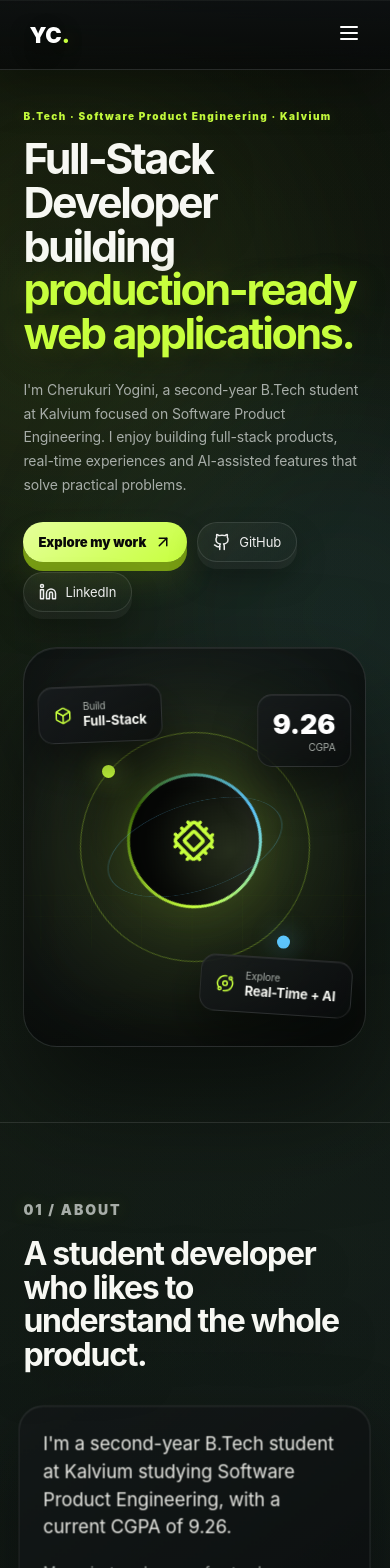
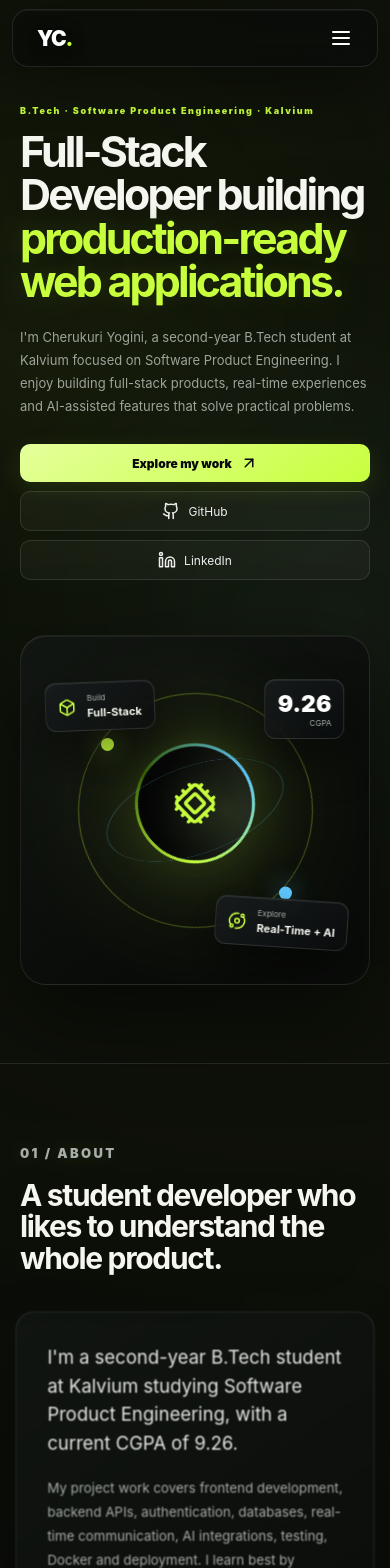
Before and after one commit to cherukuriyogini/portfolio, a Next.js app: page / in a window 390 px wide. Shown: the top 1568 px of the page. Built offline with nearby package versions, Linux system fonts and the light colour scheme.

Commit message:
Redesign portfolio with a professional, modern, user-focused UI

```diff
--- a/app/portfolio-ui.css
+++ b/app/portfolio-ui.css
@@ -1,90 +1,280 @@
-/* Compact UI refresh — smaller typography, cleaner spacing, and a sharper portfolio layout. */
+/* =========================================================
+   Portfolio UI — Professional redesign
+   Clean editorial layout + subtle depth + responsive polish
+   ========================================================= */
+
+:root {
+  --p-bg: #070807;
+  --p-surface: #0d100e;
+  --p-surface-2: #111511;
+  --p-border: rgba(255,255,255,.10);
+  --p-border-strong: rgba(199,255,61,.28);
+  --p-text: #f4f6ef;
+  --p-muted: #9ca49b;
+  --p-accent: #c7ff3d;
+  --p-accent-soft: #e6ffad;
+  --p-blue: #67c9ff;
+}
+
 body {
   font-family: Inter, ui-sans-serif, system-ui, -apple-system, BlinkMacSystemFont, "Segoe UI", sans-serif;
   font-size: 14px;
-  letter-spacing: -0.008em;
+  background: var(--p-bg);
+  color: var(--p-text);
 }
 
-.nav { height: 70px; padding: 0 6vw; }
-.brand { font-size: 22px; }
-.navLinks { gap: 25px; }
-.navLinks button { font-size: 13px; font-weight: 600; }
-.navCta { padding: 10px 15px; font-size: 13px; }
+.siteRoot {
+  background:
+    radial-gradient(circle at 80% 7%, rgba(199,255,61,.055), transparent 24%),
+    radial-gradient(circle at 8% 36%, rgba(103,201,255,.035), transparent 22%);
+}
 
-.section { padding: 100px 8vw; }
-.hero { padding-top: 125px; gap: 55px; min-height: 92vh; }
-.eyebrow { font-size: 10px; margin-bottom: 15px; letter-spacing: .14em; }
+.siteRoot::before {
+  opacity: .045;
+  background-size: 72px 72px;
+  mask-image: linear-gradient(to bottom, #000, transparent 75%);
+}
+
+.ambient { opacity: .045; filter: blur(130px); }
+
+/* Navigation */
+.nav {
+  width: min(1180px, calc(100% - 36px));
+  left: 50%;
+  right: auto;
+  transform: translateX(-50%);
+  top: 16px;
+  height: 62px;
+  padding: 0 18px;
+  border: 1px solid var(--p-border);
+  border-radius: 16px;
+  background: rgba(10,12,10,.78);
+  backdrop-filter: blur(22px);
+  box-shadow: 0 18px 55px rgba(0,0,0,.32), inset 0 1px 0 rgba(255,255,255,.05);
+}
+
+.brand { font-size: 21px; letter-spacing: -.06em; }
+.navLinks { gap: 7px; }
+.navLinks button {
+  padding: 8px 12px;
+  border-radius: 9px;
+  font-size: 12px;
+  color: #aeb5ad;
+}
+.navLinks button:hover { background: rgba(255,255,255,.055); color: #fff; transform: none; }
+.navCta { padding: 9px 14px; font-size: 12px; box-shadow: none; }
+.navCta:hover { box-shadow: 0 8px 25px rgba(112,150,24,.2); }
+
+/* Buttons */
+.primaryBtn, .secondaryBtn {
+  font-size: 12px;
+  padding: 10px 14px;
+  border-radius: 10px;
+  box-shadow: none;
+}
+.primaryBtn { box-shadow: 0 8px 24px rgba(130,170,30,.16); }
+.primaryBtn:hover { box-shadow: 0 12px 28px rgba(130,170,30,.25); }
+.secondaryBtn { background: rgba(255,255,255,.035); }
+
+/* Global sections */
+.section { max-width: 1220px; padding: 105px 42px; }
+.eyebrow { font-size: 9px; letter-spacing: .18em; margin-bottom: 14px; }
+.sectionHead { max-width: 720px; margin-bottom: 42px; }
+.sectionHead h2 {
+  font-size: clamp(30px, 4vw, 48px);
+  letter-spacing: -.045em;
+  line-height: 1.05;
+  margin-bottom: 13px;
+}
+.sectionHead > p:last-child { font-size: 13px; line-height: 1.7; max-width: 610px; }
+
+/* Hero */
+.hero {
+  max-width: 1220px;
+  min-height: 100vh;
+  padding-top: 135px;
+  grid-template-columns: minmax(0, 1.05fr) minmax(360px, .75fr);
+  gap: 55px;
+}
 .hero h1 {
-  font-size: clamp(40px, 5vw, 68px);
-  line-height: 1.02;
-  letter-spacing: -0.055em;
   max-width: 760px;
-  margin-bottom: 22px;
+  font-size: clamp(43px, 5.5vw, 72px);
+  line-height: 1.01;
+  letter-spacing: -.065em;
+  margin-bottom: 23px;
 }
-.heroText { font-size: 15px; line-height: 1.7; max-width: 620px; }
-.heroActions { margin-top: 25px; gap: 10px; }
-.primaryBtn, .secondaryBtn { font-size: 13px; padding: 10px 15px; }
+.heroText {
+  max-width: 590px;
+  font-size: 14px;
+  line-height: 1.75;
+  color: #9ca49b;
+}
+.heroActions { margin-top: 27px; gap: 9px; }
 
-.heroSceneShell, .heroScene { min-height: 500px; }
-.coreOrb { width: 135px; height: 135px; left: calc(50% - 67.5px); top: calc(50% - 67.5px); }
+/* Hero visual — less playful, more premium */
+.heroSceneShell { min-height: 470px; }
+.heroScene {
+  min-height: 470px;
+  border-radius: 26px;
+  border-color: rgba(255,255,255,.09);
+  background:
+    radial-gradient(circle at 50% 44%, rgba(199,255,61,.08), transparent 23%),
+    linear-gradient(145deg, #121612, #090b09 72%);
+  box-shadow: 0 35px 90px rgba(0,0,0,.5), inset 0 1px 0 rgba(255,255,255,.06);
+}
+.sceneGrid { opacity: .11; background-size: 38px 38px; }
+.sceneGlow { width: 230px; height: 230px; opacity: .6; }
+.coreOrb { width: 120px; height: 120px; left: calc(50% - 60px); top: calc(50% - 60px); }
+.orbitRingOne { width: 235px; height: 235px; margin: -117px; }
+.orbitRingTwo { width: 300px; height: 150px; margin-left: -150px; margin-top: -75px; }
+.floatPanel { padding: 10px 12px; border-radius: 11px; }
+.floatPanel strong { font-size: 11px; }
+.floatPanel span, .floatPanel small { font-size: 8px; }
+.panelA { left: 7%; top: 16%; }
+.panelB { right: 6%; bottom: 13%; }
+.panelC { right: 8%; top: 13%; }
+.panelC .metric { font-size: 23px; }
 
-.sectionHead { max-width: 760px; margin-bottom: 38px; }
-.sectionHead h2 { font-size: clamp(30px, 4vw, 50px); line-height: 1.05; margin-bottom: 14px; }
-.sectionHead > p:last-child { font-size: 14px; line-height: 1.65; }
+/* About */
+.about { border-top: 1px solid var(--p-border); }
+.aboutGrid { grid-template-columns: 1.45fr .7fr; gap: 42px; }
+.aboutCardInner {
+  padding: 30px;
+  border-radius: 18px;
+  background: linear-gradient(145deg, #111511, #0b0d0b);
+  box-shadow: 0 25px 60px rgba(0,0,0,.25);
+}
+.about p { font-size: 13px; line-height: 1.8; }
+.about .lead { font-size: 18px; line-height: 1.55; }
+.facts3d { gap: 10px; }
+.factCube { padding: 20px; border-radius: 14px; box-shadow: 0 18px 40px rgba(0,0,0,.24); }
+.factCube strong { font-size: 27px; }
+.factCube span { font-size: 10px; }
 
-.aboutGrid { gap: 40px; }
-.aboutCardInner { padding: 28px; }
-.about p { font-size: 14px; line-height: 1.75; }
-.about .lead { font-size: 19px; line-height: 1.5; }
-.factCube { padding: 21px; }
-.factCube strong { font-size: 28px; }
-.factCube span { font-size: 11px; }
+/* Skills */
+.skillGrid { grid-template-columns: repeat(3, 1fr); gap: 13px; }
+.skillCard {
+  padding: 23px;
+  border-radius: 16px;
+  background: linear-gradient(145deg, #111511, #0b0d0b);
+  box-shadow: 0 20px 45px rgba(0,0,0,.23);
+}
+.skillCard h3 { font-size: 15px; margin: 17px 0 11px; }
+.skillIcon3d { width: 41px; height: 41px; }
+.chips { gap: 5px; }
+.chips span { font-size: 9px; padding: 5px 7px; border-radius: 6px; }
 
-.skillGrid { gap: 15px; }
-.skillCard { padding: 24px; }
-.skillCard h3 { margin: 20px 0 12px; font-size: 17px; }
-.skillIcon3d { width: 43px; height: 43px; }
-.chips { gap: 5px; }
-.chips span { font-size: 10px; padding: 6px 8px; }
+/* Contributions */
+.contributionList { border-top: 1px solid var(--p-border); }
+.contribution {
+  padding: 22px 12px;
+  grid-template-columns: 48px 1fr 1.65fr;
+  gap: 18px;
+  border-bottom-color: var(--p-border);
+}
+.contribution:hover { background: rgba(255,255,255,.018); }
+.contribution h3 { font-size: 15px; }
+.contribution p { font-size: 12px; line-height: 1.65; }
 
-.contribution { padding: 23px 12px; grid-template-columns: 55px 1fr 1.5fr; gap: 20px; }
-.contribution > span { font-size: 10px; }
-.contribution h3 { font-size: 17px; }
-.contribution p { font-size: 13px; line-height: 1.6; }
+/* Projects */
+.projectIntro {
+  display: flex;
+  align-items: end;
+  justify-content: space-between;
+  gap: 50px;
+  max-width: 1150px;
+}
+.projectIntro > p { max-width: 360px; font-size: 12px; line-height: 1.7; color: var(--p-muted); }
+.projectList { max-width: 1150px; gap: 20px; }
+.projectTilt { perspective: 1300px; }
+.projectCard {
+  border-radius: 20px;
+  border-color: var(--p-border);
+  background: linear-gradient(145deg, #111511, #0a0c0a);
+  box-shadow: 0 28px 70px rgba(0,0,0,.32);
+}
+.projectCard:hover { border-color: var(--p-border-strong); }
+.projectContent3d { padding: 27px; }
+.projectTop { margin-bottom: 8px; }
+.projectNumber { font-size: 10px; color: var(--p-accent); }
+.projectLinks { gap: 7px; }
+.projectLinks a { width: 32px; height: 32px; border-radius: 8px; }
+.projectSubtitle { font-size: 9px; letter-spacing: .06em; margin-top: 18px; }
+.projectCard h3 { font-size: 29px; letter-spacing: -.04em; margin: 7px 0 10px; }
+.projectDescription, .projectCard ul { font-size: 12px; line-height: 1.7; }
+.projectCard ul { padding-left: 18px; }
+.projectCard h4 { font-size: 9px; letter-spacing: .13em; margin: 20px 0 9px; }
+.projectChips { margin-top: 18px; }
 
-.projects { padding-left: 8vw; padding-right: 8vw; }
-.projectList, .projectIntro { max-width: 1150px; }
-.projectList { gap: 22px; }
-.projectContent3d { padding: 27px; }
-.projectSubtitle { font-size: 10px; margin-top: 25px; }
-.projectCard h3 { font-size: 30px; margin-bottom: 12px; }
-.projectDescription, .projectCard ul { font-size: 13px; line-height: 1.65; }
-.projectCard h4 { font-size: 10px; margin-top: 22px; }
-.projectLinks a { width: 35px; height: 35px; }
+/* Education */
+.educationCard {
+  padding: 30px;
+  border-radius: 18px;
+  background: linear-gradient(145deg, #111511, #0b0d0b);
+}
+.educationCard h2 { font-size: 24px; letter-spacing: -.035em; }
+.educationCard p:not(.eyebrow) { font-size: 12px; color: var(--p-muted); }
+.educationMeta strong { font-size: 22px; }
+.educationMeta span { font-size: 10px; }
 
-.educationCard { padding: 32px; }
-.educationCard h2 { font-size: 25px; }
-.educationMeta strong { font-size: 23px; }
+/* Contact */
+.contact { padding-bottom: 80px; }
+.contactCard {
+  padding: 70px 30px;
+  border-radius: 22px;
+  background:
+    radial-gradient(circle at 50% 0%, rgba(199,255,61,.08), transparent 32%),
+    linear-gradient(145deg, #111511, #090b09);
+  border-color: var(--p-border);
+}
+.contactOrb { width: 50px; height: 50px; margin-bottom: 25px; }
+.contactCard h2 { font-size: clamp(34px, 5vw, 56px); }
+.contactCard > p:not(.eyebrow) { max-width: 540px; font-size: 13px; line-height: 1.7; }
+.socials { gap: 9px; margin-top: 22px; }
+.socials a { font-size: 11px; }
+footer { max-width: 1220px; margin: auto; padding: 25px 42px 35px; font-size: 9px; color: #697069; }
 
-.contactCard { padding: 65px 25px; }
-.contactCard h2 { font-size: clamp(34px, 5vw, 58px); }
-.contactCard > p:not(.eyebrow) { font-size: 14px; }
-.socials a { font-size: 12px; }
-footer { font-size: 10px; padding: 20px 8vw; }
-
-@media (max-width: 980px) {
-  .hero { gap: 35px; }
-  .hero h1 { font-size: clamp(38px, 7vw, 60px); }
+/* Responsive */
+@media (max-width: 900px) {
+  .nav { width: calc(100% - 24px); }
+  .hero { grid-template-columns: 1fr; padding-top: 125px; }
+  .heroSceneShell { min-height: 400px; }
+  .heroScene { min-height: 400px; }
+  .aboutGrid { grid-template-columns: 1fr; }
+  .skillGrid { grid-template-columns: repeat(2, 1fr); }
+  .projectIntro { display: block; }
+  .projectIntro > p { margin-top: 16px; }
 }
 
 @media (max-width: 650px) {
-  .section { padding: 75px 6vw; }
-  .hero { padding-top: 110px; min-height: auto; }
-  .hero h1 { font-size: clamp(36px, 11vw, 50px); }
-  .heroText { font-size: 14px; }
-  .sectionHead h2 { font-size: 32px; }
-  .about .lead { font-size: 18px; }
-  .aboutCardInner, .projectContent3d, .educationCard { padding: 23px; }
-  .contribution { padding: 20px 6px; }
-  .heroSceneShell, .heroScene { min-height: 400px; }
+  .nav { top: 9px; height: 58px; }
+  .navLinks { display: none; }
+  .navLinks.show {
+    display: flex;
+    position: absolute;
+    left: 0; right: 0; top: 68px;
+    flex-direction: column;
+    padding: 10px;
+    border: 1px solid var(--p-border);
+    border-radius: 14px;
+    background: rgba(10,12,10,.96);
+    backdrop-filter: blur(20px);
+  }
+  .navLinks button { text-align: left; padding: 11px; }
+  .menuBtn { display: grid; place-items: center; }
+  .navCta { display: none; }
+  .section { padding: 78px 20px; }
+  .hero { padding-top: 105px; }
+  .hero h1 { font-size: clamp(36px, 11vw, 51px); }
+  .heroText { font-size: 13px; }
+  .heroActions { flex-direction: column; align-items: stretch; }
+  .primaryBtn, .secondaryBtn { justify-content: center; }
+  .heroSceneShell, .heroScene { min-height: 350px; }
+  .skillGrid { grid-template-columns: 1fr; }
+  .contribution { grid-template-columns: 35px 1fr; }
+  .contribution p { grid-column: 2; }
+  .projectContent3d { padding: 22px; }
+  .projectCard h3 { font-size: 25px; }
+  .educationCard { padding: 25px; }
+  footer { padding: 22px 20px; }
 }
```
